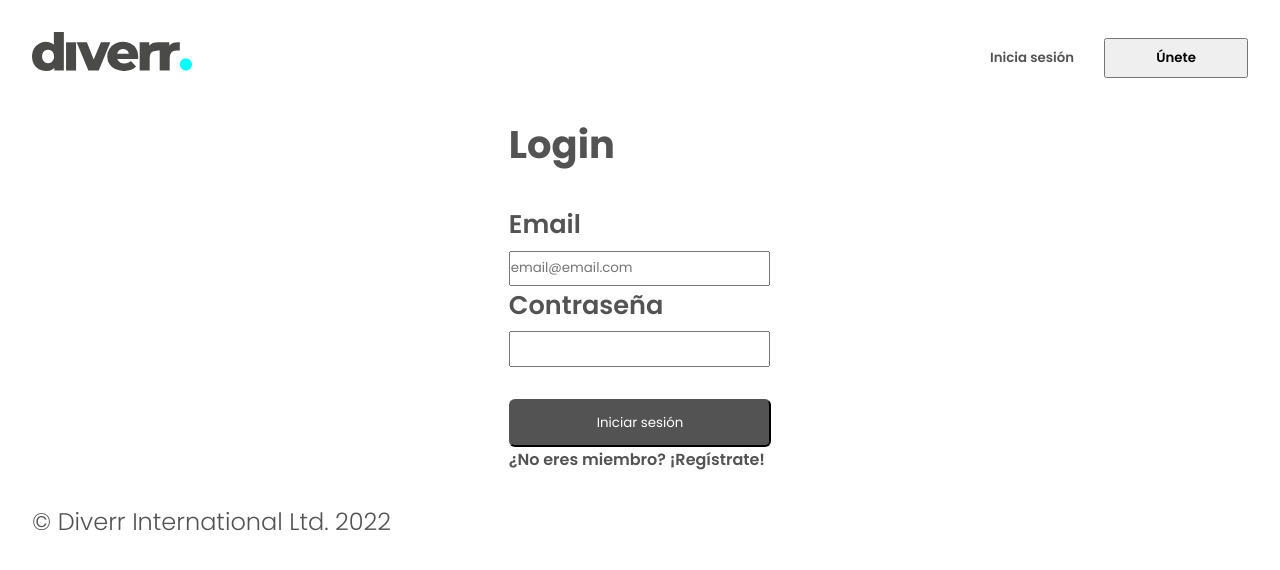
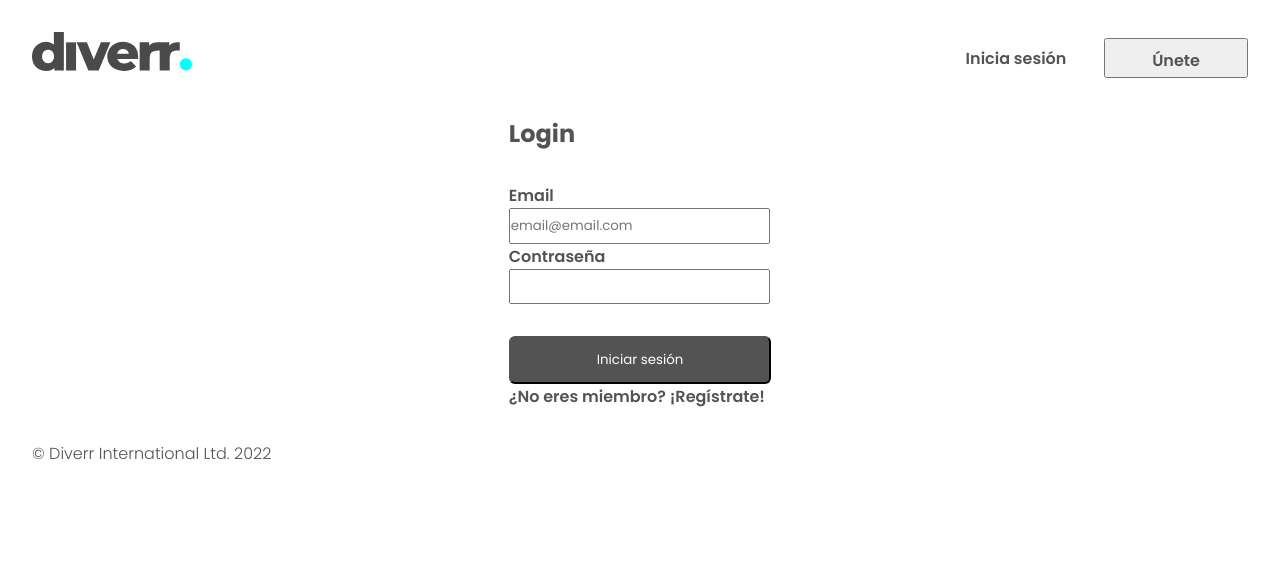
Before and after one commit to mjwhite10/diverr, a React (Create React App) app in the folder frontend/: page /login in a window 1280 px wide. Shown: the top 570 px of the page. Built offline with nearby package versions, Linux system fonts and the light colour scheme; no server answers.

Commit message:
Añadiendo css

```diff
--- a/frontend/src/App.css
+++ b/frontend/src/App.css
@@ -47,6 +47,9 @@ html {
   width: 9rem;
   height: 2.5rem;
   font-weight: 600;
+  color: var(--background);
+  font-size: 1rem;
+  margin-left: 1rem;
 }
 .header-button:hover {
   cursor: pointer;
@@ -66,6 +69,8 @@ html {
   text-align: center;
   height: 100%;
   width: 100%;
+  margin-left: 1rem;
+  font-size: 1rem;
 }
 .search-button {
   background: url('../public/images/lupa.svg') no-repeat center center;
@@ -81,7 +86,7 @@ html {
   margin-left: 2rem;
   color: var(--background);
   font-weight: 300;
-  font-size: 1.5rem;
+  font-size: 1rem;
   /* position: absolute; */
   bottom: 0.5rem;
 }
@@ -96,7 +101,7 @@ html {
   display: flex;
   justify-content: center;
   align-content: center;
-  font-size: 1.6rem;
+  font-size: 1.5rem;
 }
 .login-form {
   display: flex;
@@ -104,9 +109,11 @@ html {
   font-weight: 600;
   color: var(--background);
   margin-bottom: 2rem;
+  font-size: 1rem;
 }
 .login-form h1 {
   margin-bottom: 2rem;
+  font-size: 1.5rem;
 }
 .inputField {
   height: 2.2rem;
@@ -132,12 +139,13 @@ html {
   display: flex;
   justify-content: center;
   align-content: center;
-  font-size: 1.6rem;
+  font-size: 1.5rem;
   height: 85vh;
 }
 
 .register-form {
   font-weight: 600;
+  font-size: 1rem;
 }
 
 .register-input {
@@ -209,14 +217,6 @@ html {
   border: 3px solid var(--background);
 }
 
-@media (min-width: 700px) {
-  .search-button {
-  }
-
-  .search-container {
-  }
-}
-
 #order-list {
   text-align: center;
   background: var(--background);
@@ -232,9 +232,24 @@ html {
   margin-right: 2rem;
   font-weight: 600;
   font-size: 1rem;
+  border-radius: 6px;
+  /* height: 2.5rem; */
 }
 
 main {
   display: flex;
   flex-direction: column;
 }
+
+
+@media (max-width: 700px) {
+  .header-button.login {
+    display: none;
+  }
+}
+
+@media (max-width: 800px) {
+  button.search-button {
+    display: none;
+  }
+}
```
